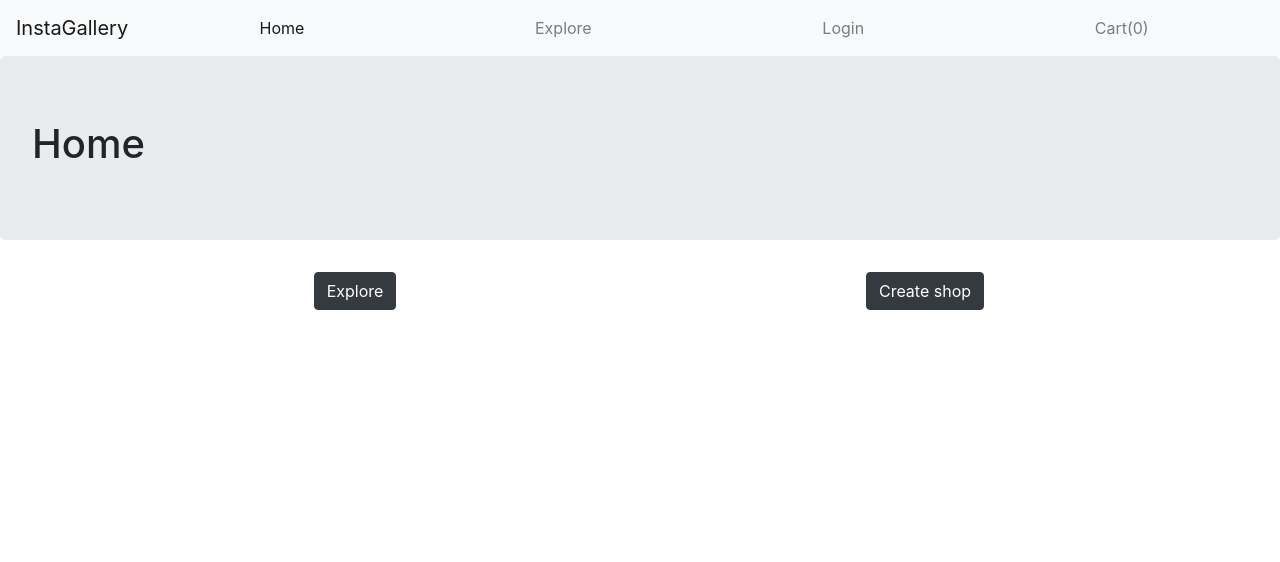
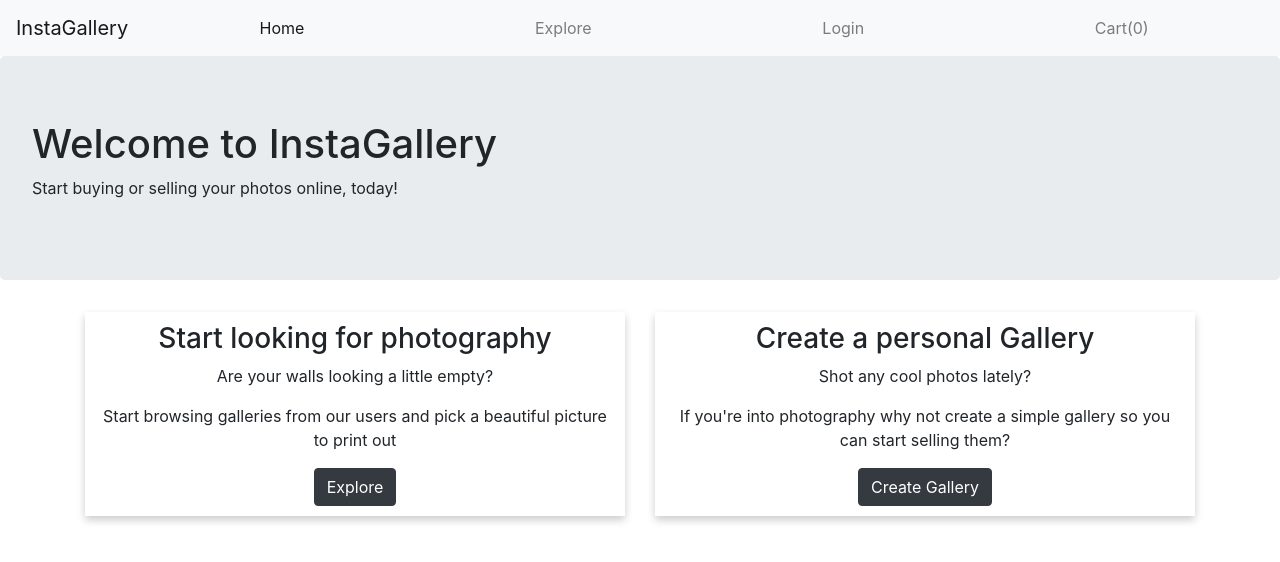
Before and after one commit to Til-van-Sluisveld/FE-InstaGallery, a React (Create React App) app: page / in a window 1280 px wide. Shown: the top 562 px of the page. Built offline with nearby package versions, Linux system fonts and the light colour scheme; no server answers.

Commit message:
Added a little more body to the home page

```diff
--- a/src/pages/Home/index.js
+++ b/src/pages/Home/index.js
@@ -11,29 +11,51 @@ export default function Home() {
   return (
     <div>
       <Jumbotron>
-        <h1>Home</h1>
+        <h1>Welcome to InstaGallery</h1>
+        <p>Start buying or selling your photos online, today!</p>
       </Jumbotron>
       <Container>
         <Row>
           <Col>
             <div className="buttonColumn">
+              <h3>Start looking for photography</h3>
+              <p>Are your walls looking a little empty?</p>
+              <p>
+                Start browsing galleries from our users and pick a beautiful
+                picture to print out
+              </p>
               <Link to="/explore">
                 <Button variant="dark">Explore</Button>
               </Link>
             </div>
           </Col>
           <Col>
-            <div className="buttonColumn">
-              {token ? (
+            {token ? (
+              <div className="buttonColumn">
+                <h3>Import photos</h3>
+                <p>Posted any new pictures to instagram lately?</p>
+                <p>
+                  You can easily import your pictures from you instagram
+                  account, add them to your gallery and start selling them
+                  today!
+                </p>
                 <Link to="/import">
                   <Button variant="dark">Import photos</Button>
                 </Link>
-              ) : (
+              </div>
+            ) : (
+              <div className="buttonColumn">
+                <h3>Create a personal Gallery</h3>
+                <p>Shot any cool photos lately?</p>
+                <p>
+                  If you're into photography why not create a simple gallery so
+                  you can start selling them?
+                </p>
                 <Link to="/signup">
-                  <Button variant="dark">Create shop</Button>
+                  <Button variant="dark">Create Gallery</Button>
                 </Link>
-              )}
-            </div>
+              </div>
+            )}
           </Col>
         </Row>
       </Container>
--- a/src/pages/Home/styling.css
+++ b/src/pages/Home/styling.css
@@ -1,4 +1,6 @@
 .buttonColumn {
   float: none;
   text-align: center;
+  padding: 10px;
+  box-shadow: 0 4px 8px 0 rgba(0, 0, 0, 0.2);
 }
```
